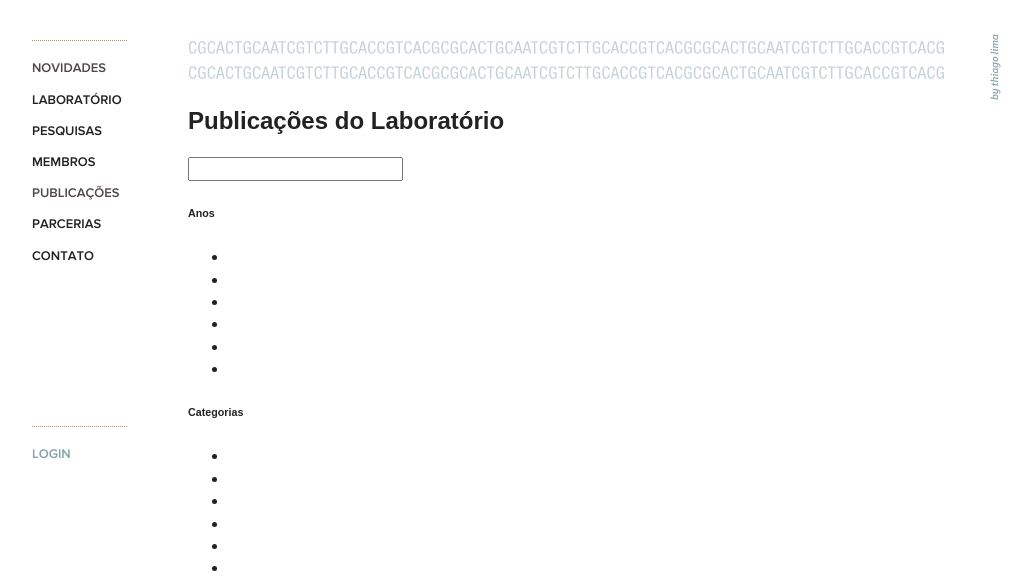
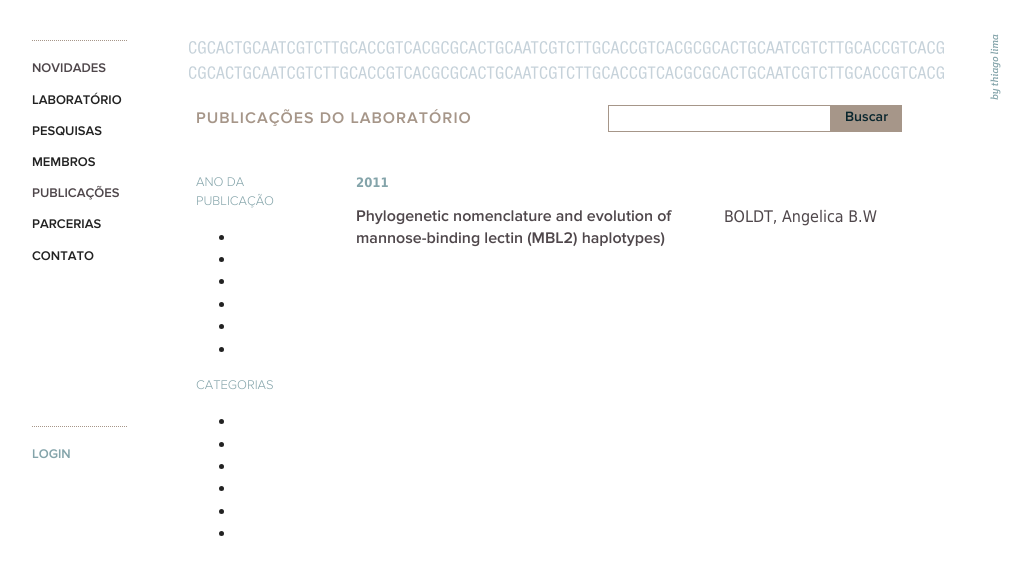
Before and after one commit to thiagoaslima/lvm.html, a website: page public/archive-pubs.html in a window 1280 px wide. Shown: the part 213-800 px from the top of the page, without its empty margins (124-1156 px from the left). Drawn offline with Linux system fonts and the light colour scheme; no server answers.

Commit message:
estrutura basica archive-pubs

```diff
--- a/public/archive-pubs.html
+++ b/public/archive-pubs.html
@@ -22,7 +22,7 @@
         <![endif]-->
         <script src="js/modernizr-2.6.2.min.js"></script>
     </head>
-    <body class="single-pubs">
+    <body class="archive-pubs">
         <!--[if lt IE 7]>
             <p class="chromeframe">You are using an <strong>outdated</strong> browser. Please <a href="http://browsehappy.com/">upgrade your browser</a> or <a href="http://www.google.com/chromeframe/?redirect=true">activate Google Chrome Frame</a> to improve your experience.</p>
         <![endif]-->
@@ -34,10 +34,12 @@
 
             <div id="page">
                 <h2>Publicações do Laboratório</h2>
-                <input type="search">
+                <form class="search inline clearfix">
+                    <input type="search" results="5"><button class="btn" type="submit">Buscar</button>
+                </form>
 
                 <div class="filters">
-                    <h6 id="anos">Anos</h6>
+                    <h6 id="anos">Ano da Publicação</h6>
                     <ul for="anos">
                         <li></li>
                         <li></li>
@@ -47,8 +49,8 @@
                         <li></li>
                     </ul>
 
-                    <h6 id="anos">Categorias</h6>
-                    <ul for="anos">
+                    <h6 id="categorias">Categorias</h6>
+                    <ul for="categorias">
                         <li></li>
                         <li></li>
                         <li></li>
@@ -60,10 +62,10 @@
 
                 <div class="content">
                     <h6><strong>2011</strong></h6>
-                    <article>
+                    <article class="clearfix">
                         <h3><a href="single-pubs.html">Phylogenetic nomenclature and evolution of mannose-binding lectin (MBL2) haplotypes)</a></h3>
 
-                        <ul class="authors">
+                        <ul class="list-links">
                             <li><a href="autores/angelica.html">BOLDT, Angelica B.W</a></li>
                             <li></li>
                             <li></li>
--- a/public/css/main.css
+++ b/public/css/main.css
@@ -298,3 +298,17 @@ textarea {
         page-break-after: avoid;
     }
 }
+
+/* ==========================================================================
+   Twitter Bootstrap
+   ========================================================================== */
+
+.btn {
+    padding: 0.27em 1em;
+    margin-bottom: 0;
+    text-align: center;
+    vertical-align: middle;
+    cursor: pointer;
+    background-color: #A69689;
+    border: 0;
+}
--- a/public/css/style.css
+++ b/public/css/style.css
@@ -133,6 +133,9 @@ aside[role="navigation"] li {
 #footer a {
     color: #84A4AA;
 }
+#footer a:hover {
+    color: #B51009;
+}
 #footer {
     -webkit-transform: rotate(-90deg);
     -moz-transform: rotate(-90deg);
@@ -146,6 +149,7 @@ aside[role="navigation"] li {
 #page {
     float:left;
     width: 51.25em;
+    padding: 0 0.5em;
 }
 .back {
     font-family: Georgia, Times, "Times New Roman", serif;
@@ -153,10 +157,25 @@ aside[role="navigation"] li {
     font-size: 0.6875em;
     line-height: 1.4em;
 }
-h3, article > h2 {
+
+h2 {
+    font-family: 'Prox', sans-serif;
+    color: #A69689;
+    font-size: 1em;
+    line-height: 1.25em;
+    text-transform: uppercase;
+    letter-spacing: 1px;
+}
+article > h2 {
     font-size: 1.125em;
     line-height: 1.45em;
     text-transform: uppercase;
+}
+h3 {
+    font-family: 'Prox', sans-serif;
+    font-weight: bold;
+    font-size: 1em;
+    line-height: 1.4em;
     color: #4F474B;
 }
 .info {
@@ -192,24 +211,31 @@ h3, article > h2 {
 }
 
 /* ==========================================================================
-   Page background
+   Page customs
    ========================================================================== */
-.svg .single-pubs #page {
+.single-pubs #page, .archive-pubs #page {
+    padding-top: 3.5em;
+}
+
+.single-pubs #page, .archive-pubs #page {
+    background-image: url(/img/cadeia-dna.png);
+    background-repeat: no-repeat;
+}
+.svg .single-pubs #page, .svg .archive-pubs #page {
     background-image: url(/img/cadeia-dna.svg);
-    background-repeat: no-repeat;
-    padding-top: 2.75em;
 }
+
 
 /* ==========================================================================
    Single pubs
    ========================================================================== */
 .single-pubs article {
     width: 46.125em;
-    padding: 0.5em 0.5em 2.5em 0.5em;
+    padding: 0.5em 0 2.5em 0;
 }
 
 .single-pubs .authors {
-    font-size: 'Prox', sans-serif;
+    font-family: 'Prox', sans-serif;
 }
 .single-pubs .info h3{
     font-size: 1em;
@@ -219,3 +245,76 @@ h3, article > h2 {
     font-size: 0.9375em;
     line-height: 1.6em;
 }
+
+
+/* ==========================================================================
+   Archive pubs
+   ========================================================================== */
+.archive-pubs .search {
+    margin-top: -2.7em;
+    margin-right: 7em;
+}
+.archive-pubs .filters, .archive-pubs .content {
+    padding-top: 2em;
+}
+.filters {
+    font-family: Tahoma, Verdana, Segoe, sans-serif;
+    width: 10em;
+    padding-right: 2.5em;
+    float: left;
+}
+.filters h6 {
+    color: #84A4AA;
+    font-family: 'Prox', sans-serif;
+    font-weight: normal;
+    font-size: 0.8125em;
+    text-transform: uppercase;
+    margin: 0 0 1em;
+}
+.content {
+    font-family: Tahoma, Verdana, Segoe, sans-serif;
+    width: 40em;
+    float: left;
+}
+
+.content h6 {
+    color: #84A4AA;
+    font-weight: bold;
+    font-size: 0.8125em;
+    text-transform: uppercase;
+    margin: 0 0 1em;
+}
+.archive-pubs .content h3, .archive-pubs .content ul {
+    width: 50%;
+    float: left;
+    margin: 0;
+    border: 0;
+    padding: 0;
+}
+.archive-pubs .content ul {
+    padding-left: 3em;
+}
+
+/* ==========================================================================
+   Search
+   ========================================================================== */
+form.search {
+    float:right;
+    font-family: 'Prox', sans-serif;
+    font-size: 0.875em;
+}
+form.search input, form.search button {
+    font-family: 'Prox', Tahoma, Verdana, Segoe, sans-serif;
+    line-height: 1.4em;
+}
+form.search input[type='search'] {
+    border: 1px solid #A69689;
+    color: #1F4482;
+    vertical-align: middle;
+    padding: 0.2em;
+    width: 15.375em;
+}
+form.search button {
+    font-weight: bold;
+    color: #09262E;
+}
```
